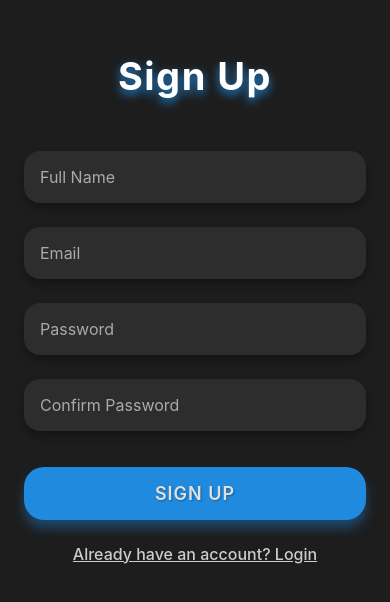
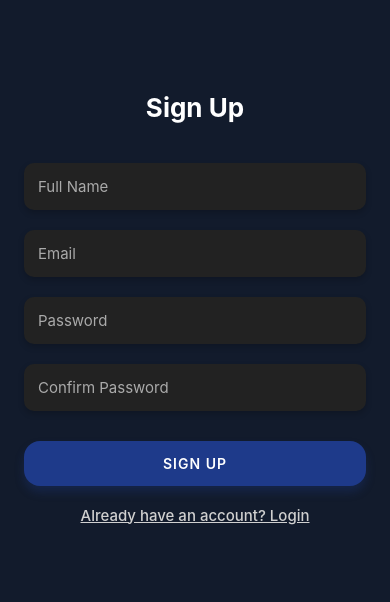
Before and after one commit to Team-TriCade/CricScorify, a React Native app in the folder src/: screen /Signup in a window 390 px wide. Shown: the part 114-716 px from the top of the page. Built offline with nearby package versions, Linux system fonts and the light colour scheme; what react-native-alert-notification would draw is missing.

Commit message:
new theme after 3 goddamn hours of hardwork for nothing

```diff
--- a/src/components/UI.js
+++ b/src/components/UI.js
@@ -173,7 +173,8 @@ const styles = StyleSheet.create({
     flexDirection: 'row',
     height: 60,
     borderTopWidth: 1,
-    borderColor: '#444',
+    borderColor: '#333',
+    backgroundColor: colors.tabBackground,
   },
   tabButton: {
     flex: 1,
@@ -190,68 +191,58 @@ const styles = StyleSheet.create({
     fontWeight: '600',
   },
   input: {
-    backgroundColor: 'rgba(255, 255, 255, 0.07)',
+    backgroundColor: '#222',
     color: colors.text1,
-    padding: 16,
-    marginVertical: 12,
+    padding: 14,
+    marginVertical: 10,
     borderRadius: borderRadius.input,
     fontSize: fontSizes.body,
     fontWeight: '400',
     shadowColor: '#000',
-    shadowOffset: { width: 0, height: 5 },
+    shadowOffset: { width: 0, height: 3 },
+    shadowOpacity: 0.2,
+    shadowRadius: 6,
+    elevation: 4,
+  },
+  button: {
+    paddingVertical: 14,
+    borderRadius: borderRadius.button,
+    alignItems: 'center',
+    marginTop: 20,
+    shadowColor: colors.primary,
+    shadowOffset: { width: 0, height: 6 },
     shadowOpacity: 0.3,
     shadowRadius: 10,
     elevation: 6,
   },
-  button: {
-    paddingVertical: 16,
-    borderRadius: borderRadius.button,
-    alignItems: 'center',
-    marginTop: 24,
-    shadowColor: colors.primary,
-    shadowOffset: { width: 0, height: 8 },
-    shadowOpacity: 0.4,
-    shadowRadius: 12,
-    elevation: 8,
-  },
   buttonText: {
-    color: '#e0e0e0',
+    color: '#fff',
     fontSize: fontSizes.button,
     fontWeight: '600',
     letterSpacing: 1,
     textTransform: 'uppercase',
-    textShadowColor: 'rgba(0,0,0,0.3)',
-    textShadowOffset: { width: 1, height: 1 },
-    textShadowRadius: 2,
   },
   title: {
     color: colors.text1,
     fontSize: fontSizes.title,
     fontWeight: '700',
-    marginBottom: 40,
+    marginBottom: 30,
     textAlign: 'center',
-    fontFamily: fonts.title,
-    letterSpacing: 1.5,
-    textShadowColor: colors.primary,
-    textShadowOffset: { width: 0, height: 4 },
-    textShadowRadius: 10,
   },
   subtitle: {
     color: colors.text2,
     fontSize: fontSizes.subtitle,
     fontWeight: '600',
-    marginBottom: 20,
+    marginBottom: 18,
     textAlign: 'center',
-    fontFamily: fonts.body,
   },
   bodyText: {
     color: colors.text3,
     fontSize: fontSizes.body,
-    lineHeight: 22,
-    fontFamily: fonts.body,
+    lineHeight: 20,
   },
   linkText: {
-    marginTop: 24,
+    marginTop: 20,
     color: colors.text2,
     textAlign: 'center',
     fontSize: fontSizes.body,
@@ -260,32 +251,32 @@ const styles = StyleSheet.create({
   },
   modalOverlay: {
     flex: 1,
-    backgroundColor: 'rgba(0,0,0,0.5)',
+    backgroundColor: 'rgba(0,0,0,0.6)',
     justifyContent: 'center',
     alignItems: 'center',
     paddingHorizontal: 24,
   },
   modalContainer: {
-    backgroundColor: '#222',
+    backgroundColor: '#1F1F1F',
     borderRadius: borderRadius.modal,
-    padding: 24,
+    padding: 22,
     width: '90%',
     maxWidth: 400,
     shadowColor: '#000',
-    shadowOffset: { width: 0, height: 12 },
-    shadowOpacity: 0.6,
-    shadowRadius: 20,
+    shadowOffset: { width: 0, height: 10 },
+    shadowOpacity: 0.5,
+    shadowRadius: 18,
     elevation: 10,
   },
   modalTitle: {
     fontSize: fontSizes.subtitle,
     fontWeight: '700',
     color: colors.text1,
-    marginBottom: 16,
+    marginBottom: 14,
     textAlign: 'center',
   },
   modalBody: {
-    marginBottom: 20,
+    marginBottom: 18,
   },
   modalFooter: {
     alignItems: 'center',
@@ -295,12 +286,12 @@ const styles = StyleSheet.create({
     bottom: 40,
     alignSelf: 'center',
     backgroundColor: colors.primary,
-    paddingHorizontal: 24,
-    paddingVertical: 14,
+    paddingHorizontal: 20,
+    paddingVertical: 12,
     borderRadius: 30,
     shadowColor: colors.primary,
     shadowOffset: { width: 0, height: 4 },
-    shadowOpacity: 0.8,
+    shadowOpacity: 0.7,
     shadowRadius: 10,
     elevation: 10,
   },
@@ -311,6 +302,6 @@ const styles = StyleSheet.create({
   },
   formContainer: {
     width: '100%',
-    marginVertical: 12,
+    marginVertical: 10,
   },
 });
--- a/src/config.js
+++ b/src/config.js
@@ -2,35 +2,35 @@ const config = {
   BACKEND_URL: 'http://192.168.1.208:8000/api',
   theme: {
     colors: {
-      background: 'rgba(18,18,18,0.95)',
-      primary: 'rgba(33, 150, 243, 0.9)',
-      secondary: 'rgba(100, 100, 100, 0.8)',
-      danger: 'rgba(255, 80, 80, 0.9)',
-      success: 'rgba(60, 180, 75, 0.9)',
-      disabled: 'rgba(120, 120, 120, 0.6)',
-      text1: '#ffffff',
-      text2: '#ccc',
-      text3: '#aaa',
-      accent: '#4caf50',
-      tabInactive: '#999',
-      tabBackground: 'rgba(30,30,30,0.95)',
+      background: '#121B2C',        // deep dark blue
+      primary: '#1E3A8A',           // strong navy blue
+      secondary: '#2D3E50',         // darker muted blue
+      danger: '#FF5C5C',
+      success: '#22C55E',
+      disabled: '#3B3B3B',
+      text1: '#FFFFFF',             // main white text
+      text2: '#D0D0D0',             // secondary light gray
+      text3: '#AAAAAA',             // muted gray
+      accent: '#3B82F6',            // brighter blue for buttons/accents
+      tabInactive: '#6B7280',       // dimmed text
+      tabBackground: '#0E1626',     // darker bottom bar blue
     },
     fontSizes: {
-      title: 38,
-      subtitle: 24,
-      body: 16,
-      label: 12,
-      button: 18,
-      toast: 16,
+      title: 26,
+      subtitle: 20,
+      body: 15,
+      label: 14,
+      button: 14,
+      toast: 14,
     },
     fonts: {
       title: 'System',
       body: 'System',
     },
     borderRadius: {
-      input: 16,
-      button: 20,
-      modal: 16,
+      input: 10,
+      button: 16,
+      modal: 14,
     },
   },
 };
--- a/src/screens/HomeScreen.js
+++ b/src/screens/HomeScreen.js
@@ -1,8 +1,16 @@
 import React, { useEffect, useContext, useState } from 'react';
-import { View } from 'react-native';
+import { View, ScrollView } from 'react-native';
 import { AuthContext } from '../context/AuthContext';
 import config from '../config';
-import { Container, Title, Button, ButtonText, BottomTabBar } from '../components/UI';
+import {
+  Container,
+  Title,
+  Button,
+  ButtonText,
+  BottomTabBar,
+  Subtitle,
+  BodyText,
+} from '../components/UI';
 
 export default function HomeScreen() {
   const { logout, userToken } = useContext(AuthContext);
@@ -30,22 +38,30 @@ export default function HomeScreen() {
   ];
 
   return (
-    <View style={{ flex: 1 }}>
+    <View style={{ flex: 1, backgroundColor: config.theme.colors.background }}>
       <Container style={{ flex: 1, paddingBottom: 80 }}>
         {tab === 'home' && (
           <>
-            <Title>{user ? `Welcome, ${user.fullname} 🎯` : 'Loading...'}</Title>
-            <Button onPress={logout} style={{ backgroundColor: '#ff4d4d' }}>
+            <Title style={{ marginBottom: 20 }}>
+              {user ? `Welcome, ${user.fullname} 🎯` : 'Loading...'}
+            </Title>
+            <Subtitle style={{ textAlign: 'center', marginBottom: 40, color: config.theme.colors.text2 }}>
+              Your personalized dashboard is ready.
+            </Subtitle>
+            <Button
+              onPress={logout}
+              style={{ backgroundColor: config.theme.colors.danger, alignSelf: 'center', width: '50%' }}
+            >
               <ButtonText>Logout</ButtonText>
             </Button>
           </>
         )}
         {tab === 'profile' && user && (
-          <>
-            <Title>Profile</Title>
-            <ButtonText>Full Name: {user.fullname}</ButtonText>
-            <ButtonText>Email: {user.email}</ButtonText>
-          </>
+          <ScrollView showsVerticalScrollIndicator={false}>
+            <Title style={{ marginBottom: 24 }}>Profile</Title>
+            <BodyText style={{ marginBottom: 12 }}>Full Name: {user.fullname}</BodyText>
+            <BodyText>Email: {user.email}</BodyText>
+          </ScrollView>
         )}
       </Container>
       <BottomTabBar tabs={tabs} selectedTab={tab} onSelectTab={setTab} />
```
